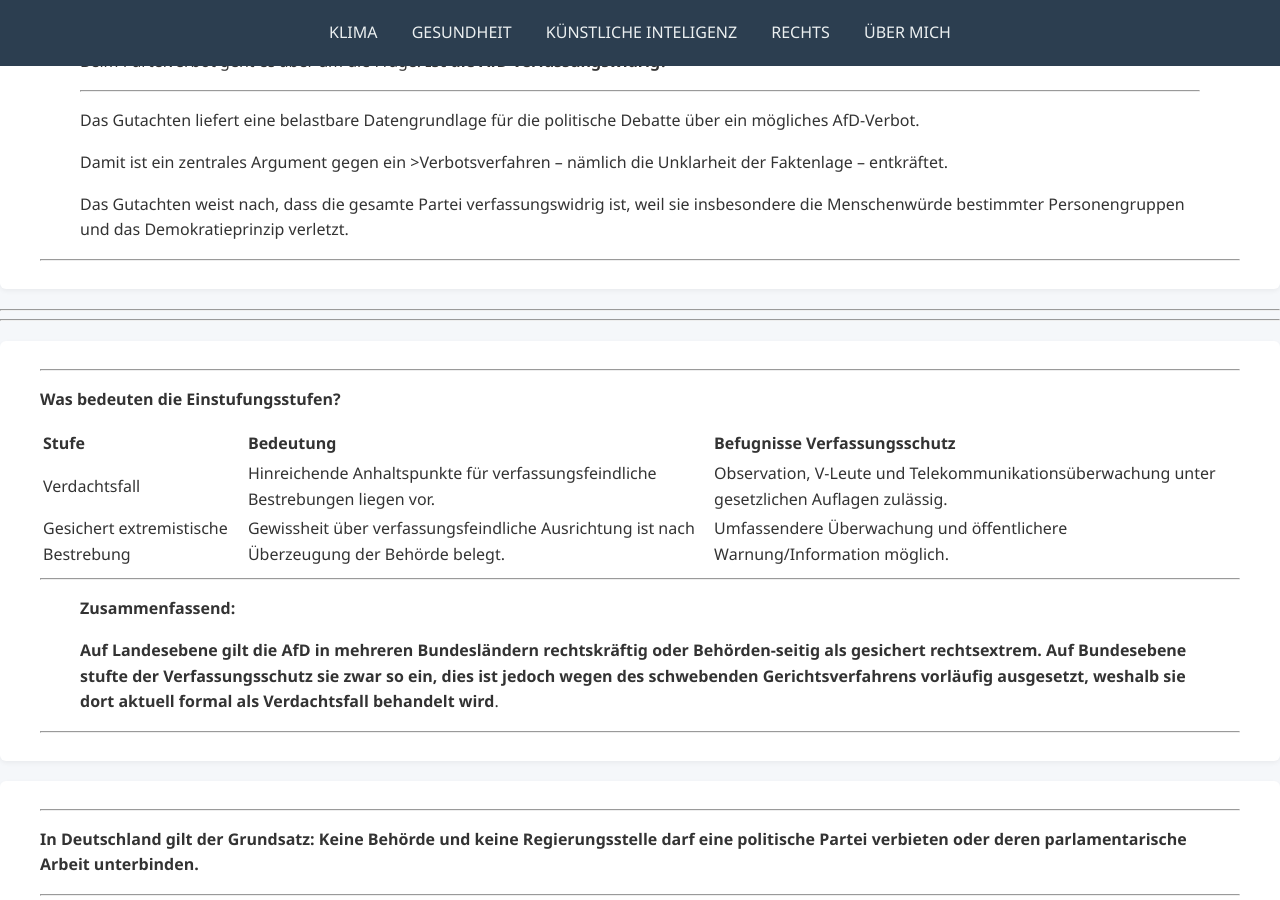
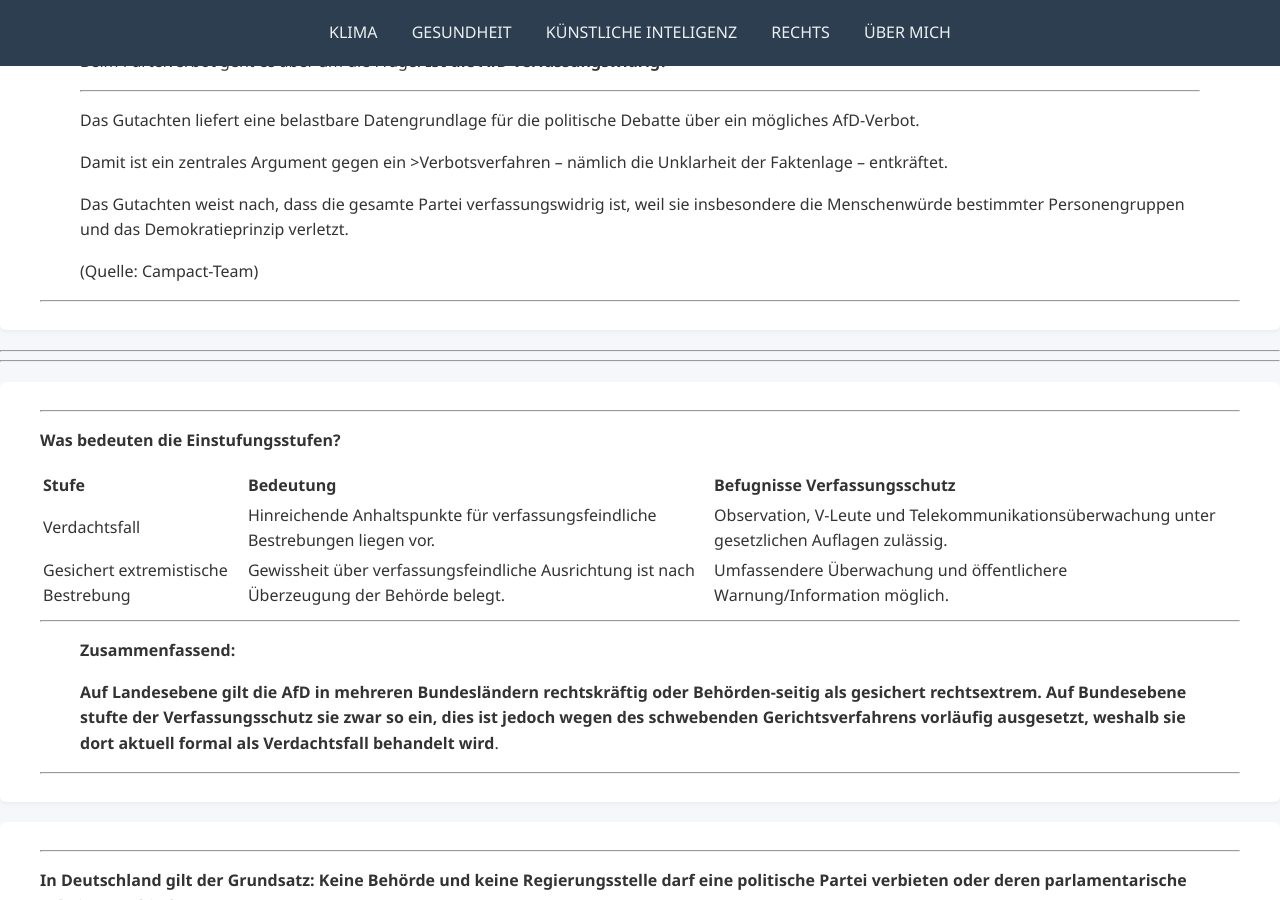
Before and after one commit to TheGermanTruth/TheGermanTruth, a Jekyll site: the page built from rechts.md, in a window 1280 px wide and 900 px high, scrolled down 2519 px. Built offline with Jekyll 4.4.1, drawn with Linux system fonts in a browser that asks for light colours.

Commit message:
Update rechts.md

```diff
--- a/rechts.md
+++ b/rechts.md
@@ -105,6 +105,8 @@
 >
 >Das Gutachten weist nach, dass die gesamte Partei verfassungswidrig ist, weil sie insbesondere die Menschenwürde bestimmter Personengruppen und das
 Demokratieprinzip verletzt.
+>
+>(Quelle: Campact-Team)
 
 ---
 
```
